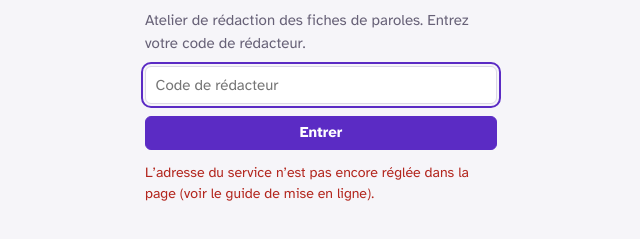
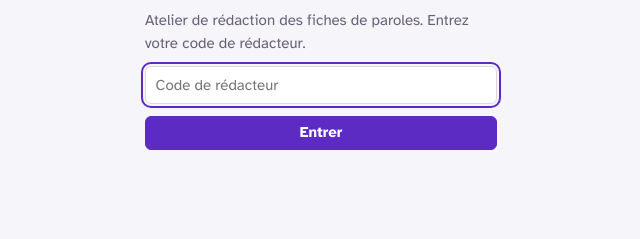
Before and after one commit to titibobo/choir-lyrics, a plain HTML site: page index.html in a window 1280 px wide. Shown: the part 137-376 px from the top of the page, without its empty margins (319-959 px from the left). Drawn offline with nearby package versions, Linux system fonts and the light colour scheme.

Commit message:
Update ADRESSE_SERVICE with new Google Script URL

```diff
--- a/index.html
+++ b/index.html
@@ -9,7 +9,7 @@
 <link rel="stylesheet" href="https://fonts.googleapis.com/css2?family=Atkinson+Hyperlegible:ital,wght@0,400;0,700;1,400&family=Bricolage+Grotesque:opsz,wght@12..96,500;12..96,700&display=swap">
 <script>
 /* ===== Réglage : collez ici l'adresse de l'application Web Apps Script (se termine par /exec) ===== */
-var ADRESSE_SERVICE = '';
+var ADRESSE_SERVICE = 'https://script.google.com/macros/s/AKfycbzA-UhkAVPfVaVckoc2akGSexOBRP-zUxqIhR6crJF78MoHEGmadWyi68lPYwG1lKBC/exec';
 /* Crédits proposés par défaut sur chaque fiche ({année} = année de la feuille) ; modifiables feuille par feuille */
 var CREDITS_DEFAUT = { arrangement: 'Clairie', version: 'Le labo de Clairie – {année}' };
 </script>
```
